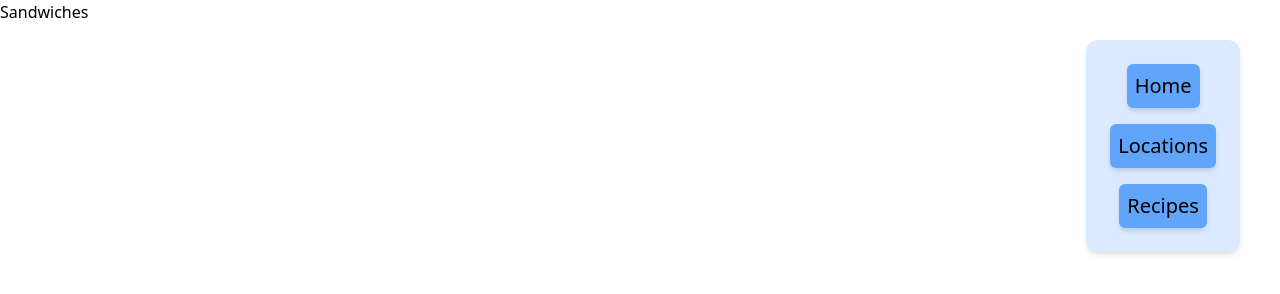
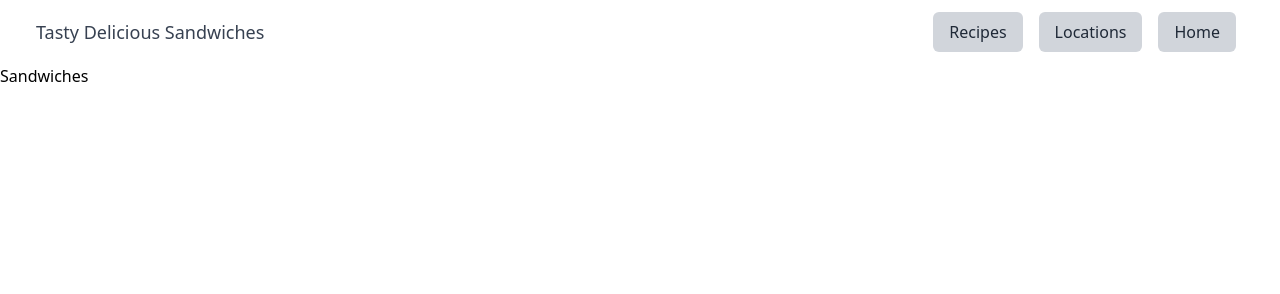
Before and after one commit to Velocima/fp-css-framework-challenge, a plain HTML site: page index.html in a window 1280 px wide. Drawn offline with nearby package versions, Linux system fonts and the light colour scheme.

Commit message:
redesign nav

```diff
--- a/index.html
+++ b/index.html
@@ -8,34 +8,50 @@
 		<link href="https://unpkg.com/tailwindcss@^2/dist/tailwind.min.css" rel="stylesheet" />
 	</head>
 	<body>
-		<nav
+		<header class="w-screen flex flex-row items-center p-1 justify-between bg-white shadow-xs">
+			<div class="ml-8 text-lg text-gray-700 hidden md:flex">Tasty Delicious Sandwiches</div>
+			<nav class="flex flex-row-reverse mr-8 hidden md:flex">
+				<a
 					class="
-				fixed
-				right-10
-				top-10
-				p-6
-				bg-blue-100
-				rounded-xl
-				shadow-md
-				flex-col flex
-				items-center
-				space-y-4
+						text-gray-800 text-center
+						bg-gray-300
+						px-4
+						py-2
+						m-2
+						rounded-md
+						hover:bg-gray-200
 					"
-		>
-			<a href="/" class="rounded-md bg-blue-400 p-2 shadow-md text-xl hover:bg-blue-300"
+					href="/"
 					>Home</a
 				>
 				<a
+					class="
+						text-gray-800 text-center
+						bg-gray-300
+						px-4
+						py-2
+						m-2
+						rounded-md
+						hover:bg-gray-200
+					"
 					href="/locations.html"
-				class="rounded-md bg-blue-400 p-2 shadow-md text-xl hover:bg-blue-300"
 					>Locations</a
 				>
 				<a
+					class="
+						text-gray-800 text-center
+						bg-gray-300
+						px-4
+						py-2
+						m-2
+						rounded-md
+						hover:bg-gray-200
+					"
 					href="/recipe.html"
-				class="rounded-md bg-blue-400 p-2 shadow-md text-xl hover:bg-blue-300"
 					>Recipes</a
 				>
 			</nav>
+		</header>
 		<h1>Sandwiches</h1>
 	</body>
 </html>
```
Lines whose indentation alone changed are shown as unchanged.
